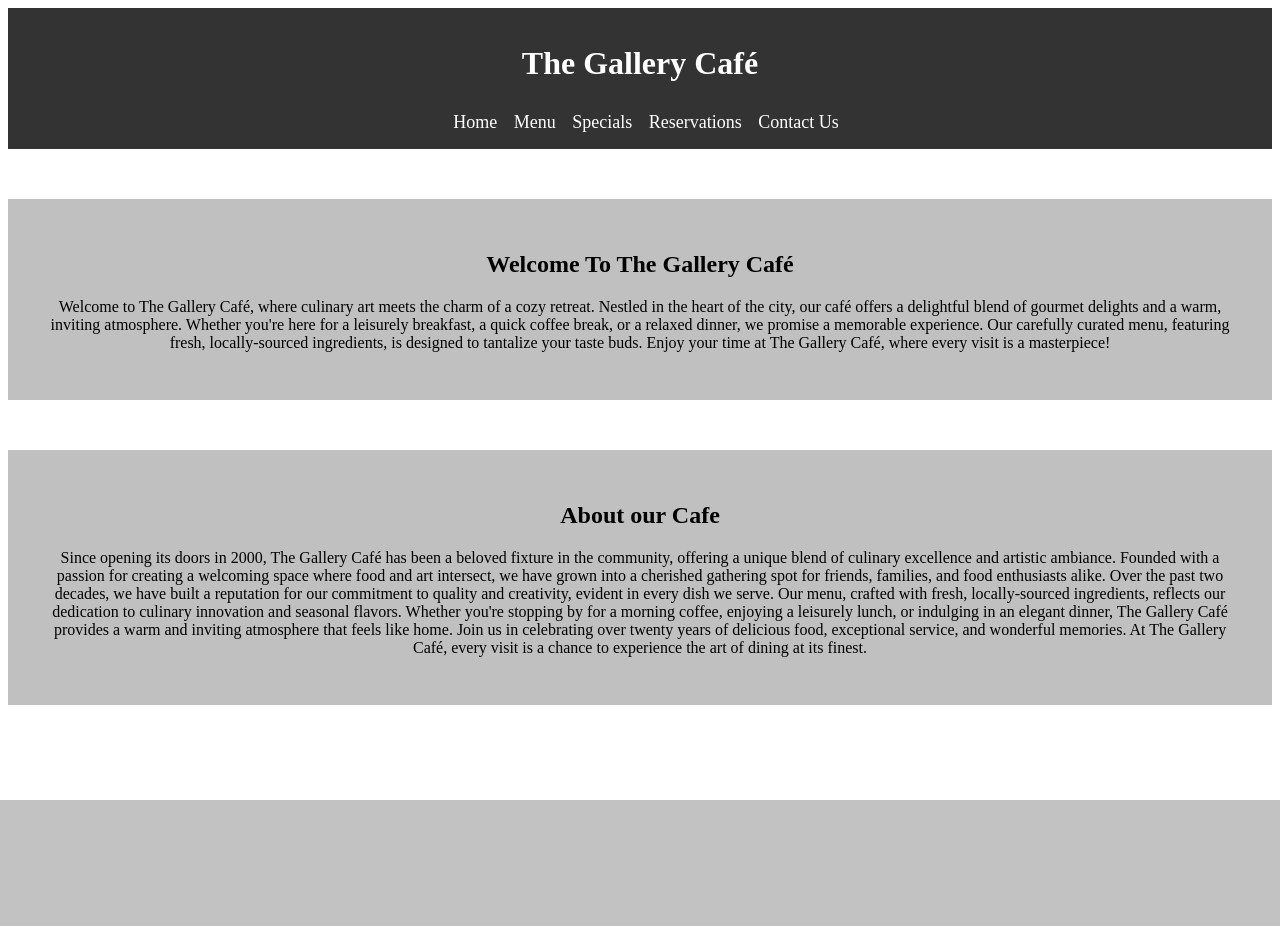
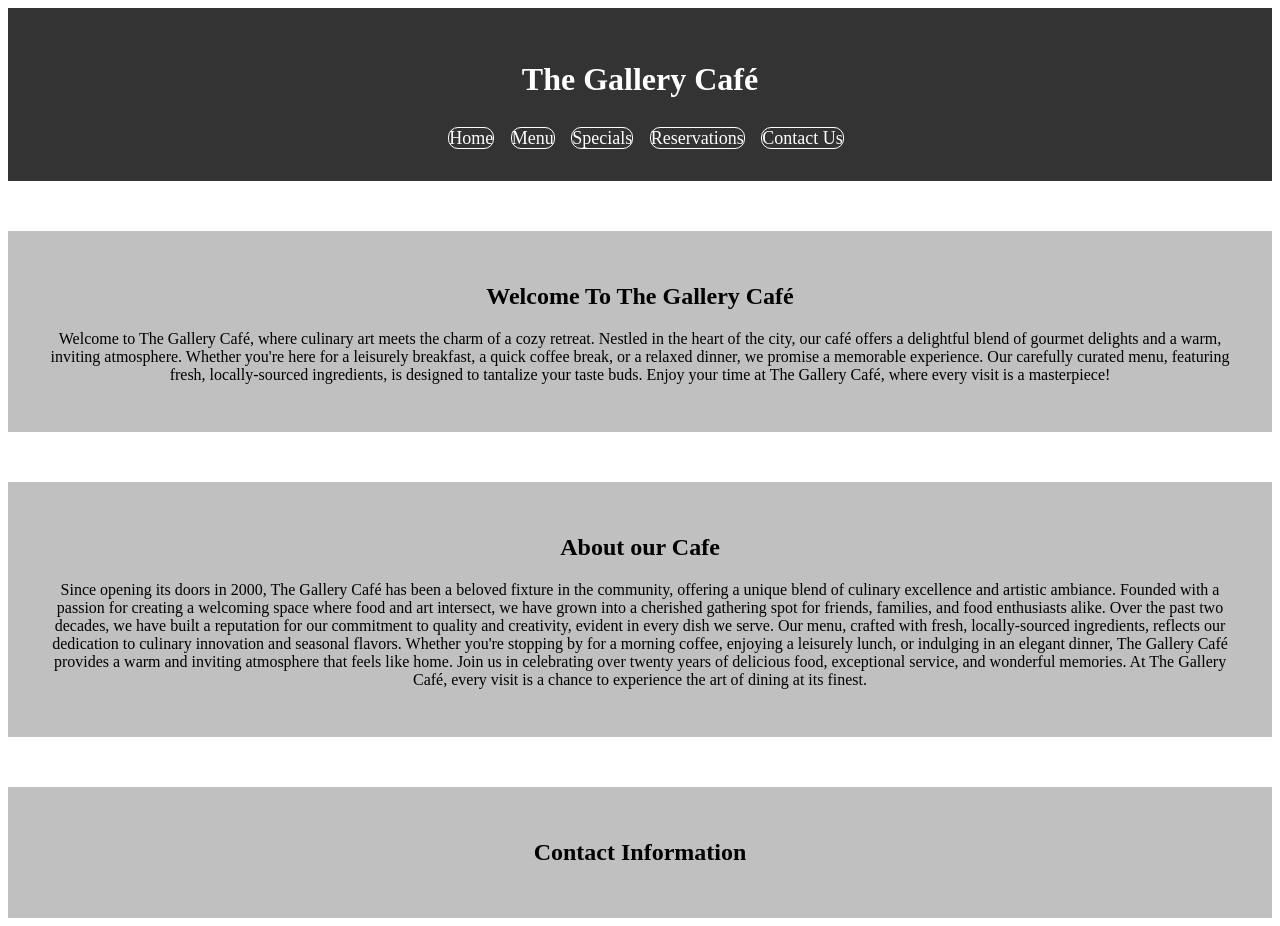
Before and after one commit to VimukthiPramudantha/The-Gallery-Cafe, a PHP site: page /FrontPage.html in a window 1280 px wide. Before the commit the page ends 800 px from the top, so only its background shows below. Run offline with PHP 8.4, Linux system fonts and the light colour scheme.

Commit message:
front page v1.1

```diff
--- a/FrontPage.html
+++ b/FrontPage.html
@@ -49,5 +49,8 @@
       </p>
     </div>
     </main>
+    <footer>
+      <h2>Contact Information</h2>
+    </footer>
   </body>
 </html>
--- a/frontPageStyle.css
+++ b/frontPageStyle.css
@@ -1,7 +1,7 @@
 header{
     background-color: #333;
     color: white;
-    padding: 1em 0;
+    padding: 2em 0;
     text-align: center;
 
 }
@@ -23,6 +23,7 @@ header nav{
     padding: 0;
     display: inline;
     font-size: large;
+
 }
 header nav :hover{
     background-color: aliceblue;
@@ -32,4 +33,12 @@ header nav a{
     margin-left: 12px;
     color: white;
     text-decoration: none;
+    border: solid 0.5px;
+    border-radius: 10px;
 }
+footer{
+    padding: 2em;
+    margin-top: 50px;
+    background-color: silver;
+    text-align: center;
+}
```
